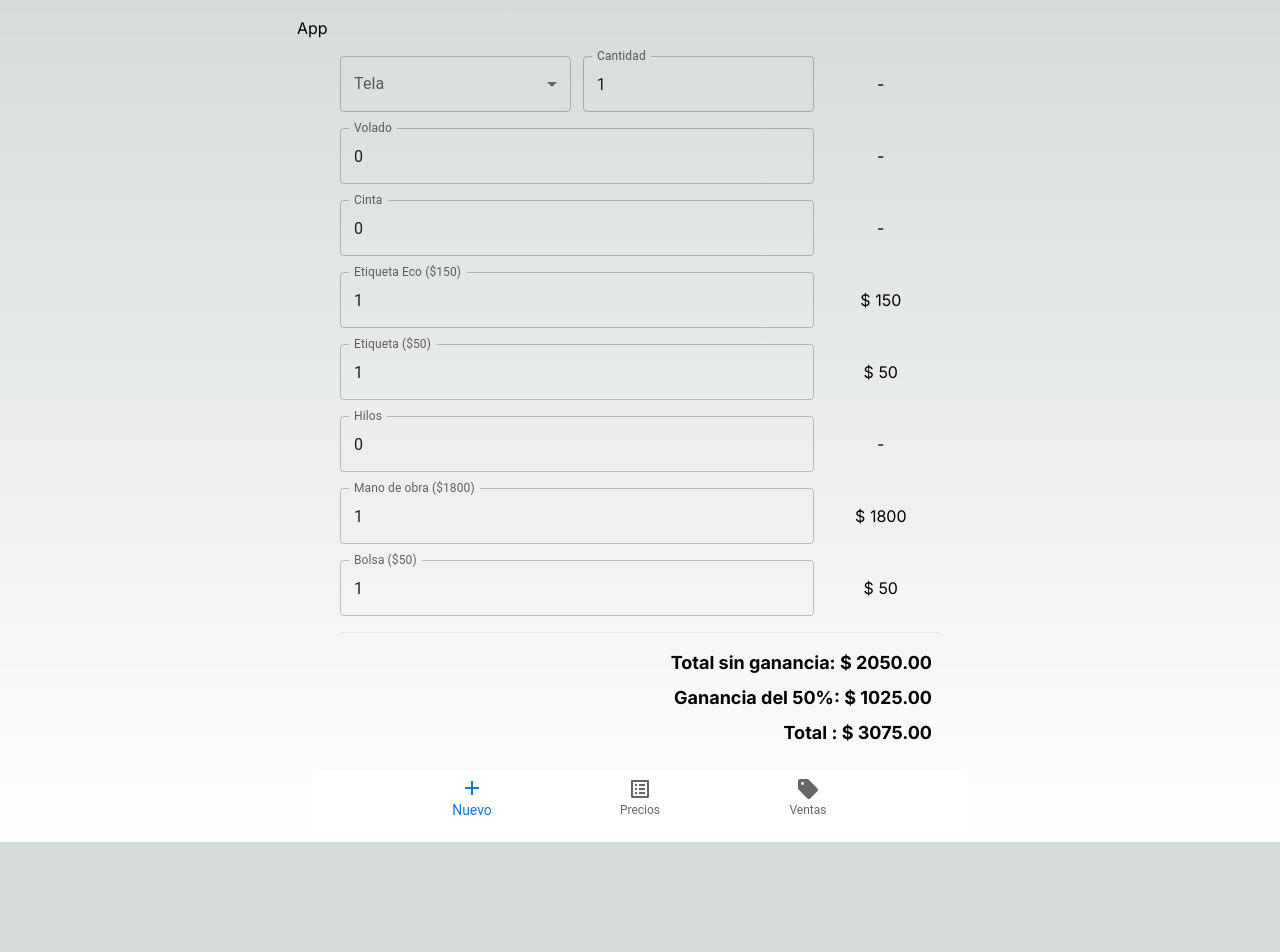
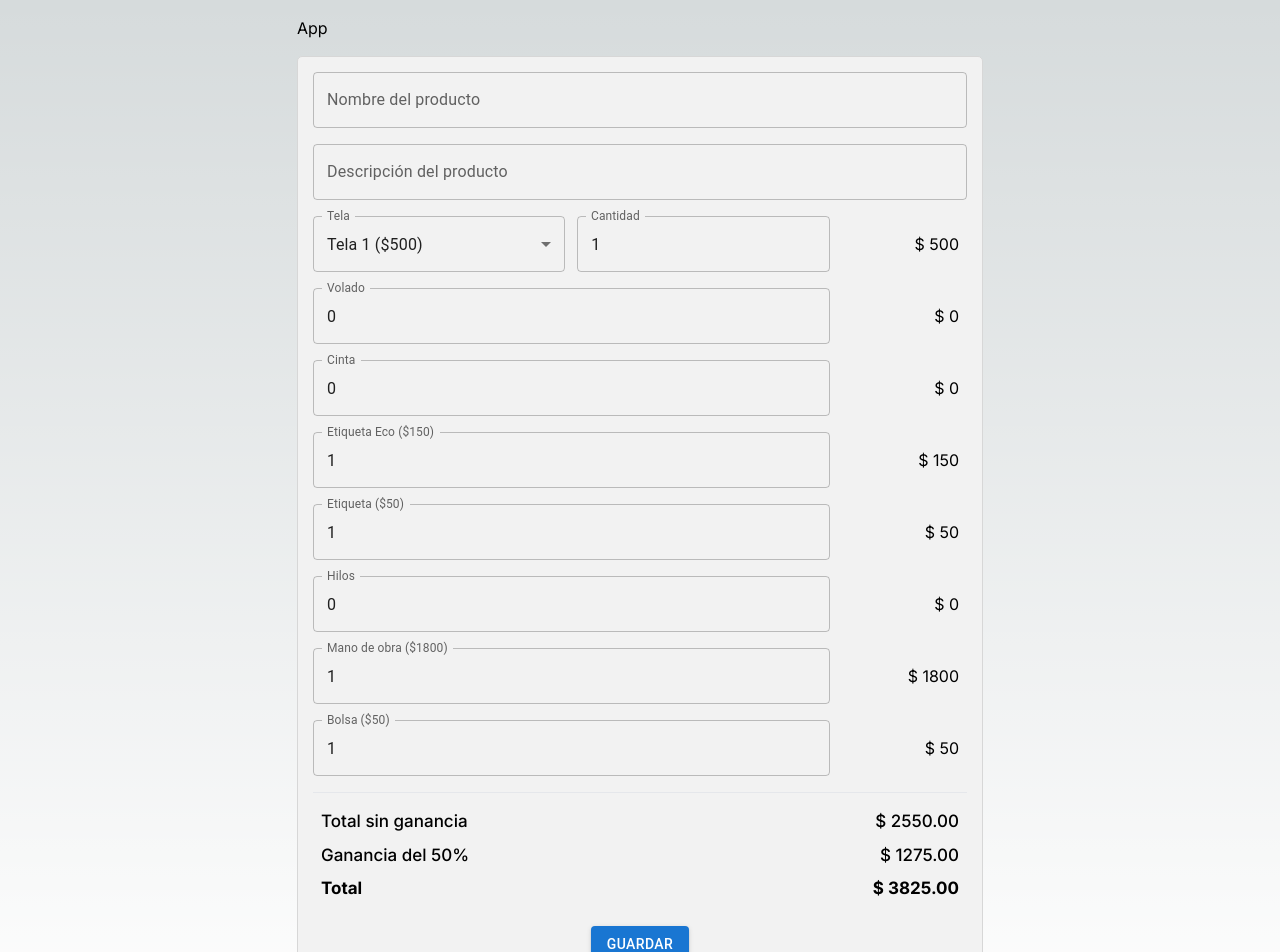
Before and after one commit to DamianBarzola/costos-app, a Next.js app: page / in a window 1280 px wide. Shown: the top 952 px of the page. Before the commit the page ends 842 px from the top, so only its background shows below. Built offline with nearby package versions, Linux system fonts and the light colour scheme.

Commit message:
add price list and save products

```diff
--- a/package.json
+++ b/package.json
@@ -16,7 +16,8 @@
     "next": "14.2.7",
     "next-pwa": "^5.6.0",
     "react": "^18",
-    "react-dom": "^18"
+    "react-dom": "^18",
+    "sonner": "^1.5.0"
   },
   "devDependencies": {
     "eslint": "^8",
--- a/src/app/layout.js
+++ b/src/app/layout.js
@@ -1,10 +1,13 @@
 import { Inter } from "next/font/google";
 import "./globals.css";
+import Header from "@/components/Header";
+import { Navigator } from "@/components/Navigator";
+import { Toaster } from "sonner";
 
 const inter = Inter({ subsets: ["latin"] });
 
 export const metadata = {
-  title: "PWA NextJS",
+  title: "Clavelina App",
   description: "It's a simple progressive web application made with NextJS",
   generator: "Next.js",
   manifest: "/manifest.json",
@@ -27,7 +30,17 @@ export const metadata = {
 export default function RootLayout({ children }) {
   return (
     <html lang="en">
-      <body className={inter.className}>{children}</body>
+      <body className={inter.className}>
+        <div className="flex justify-center min-h-screen">
+          <main className="w-full max-w-[750px] px-2 sm:px-6 lg:px-8">
+            <Toaster position="top-center" />
+
+            <Header />
+            <div className="mb-20 sm:mb-0">{children}</div>
+            <Navigator />
+          </main>
+        </div>
+      </body>
     </html>
   );
 }
--- a/src/app/page.js
+++ b/src/app/page.js
@@ -1,19 +1,85 @@
 "use client";
-import { Navigator } from "@/components/Navigator.jsx";
-import { Box, MenuItem, TextField } from "@mui/material";
+import { Box, Button, MenuItem, TextField } from "@mui/material";
 import { ELEMENT_TYPES } from "@/consts";
-import { useEffect } from "react";
+import { useEffect, useRef } from "react";
 import { useState } from "react";
+import { toast } from "sonner";
 
-let Data = [
+// let DATA = [
+//   {
+//     id: 1,
+//     label: "Tela",
+//     type: ELEMENT_TYPES.SELECT,
+//     amount: 1,
+//     // price: null,
+//     subtotal: null,
+//     optionSelected: "",
+//     options: [
+//       { id: 1, label: "Tela 1", price: 500 },
+//       { id: 2, label: "Tela 2", price: 500 },
+//     ],
+//   },
+//   {
+//     id: 2,
+//     label: "Volado",
+//     type: ELEMENT_TYPES.PRICE,
+//     price: 0,
+//     subtotal: null,
+//   },
+//   {
+//     id: 3,
+//     label: "Cinta",
+//     type: ELEMENT_TYPES.PRICE,
+//     price: 0,
+//     subtotal: null,
+//   },
+//   {
+//     id: 4,
+//     label: "Etiqueta Eco",
+//     type: ELEMENT_TYPES.QUANTITY,
+//     price: 150,
+//     amount: 1,
+//     subtotal: null,
+//   },
+//   {
+//     id: 5,
+//     label: "Etiqueta",
+//     type: ELEMENT_TYPES.QUANTITY,
+//     price: 50,
+//     amount: 1,
+//     subtotal: null,
+//   },
+//   {
+//     id: 6,
+//     label: "Hilos",
+//     type: ELEMENT_TYPES.PRICE,
+//     price: 0,
+//     subtotal: null,
+//   },
+//   {
+//     id: 7,
+//     label: "Mano de obra",
+//     type: ELEMENT_TYPES.QUANTITY,
+//     price: 1800,
+//     amount: 1,
+//     subtotal: null,
+//   },
+//   {
+//     id: 8,
+//     label: "Bolsa",
+//     type: ELEMENT_TYPES.QUANTITY,
+//     price: 50,
+//     amount: 1,
+//     subtotal: null,
+//   },
+// ];
+let DATA = {
+  revenue: 50,
+  items: [
     {
       id: 1,
       label: "Tela",
       type: ELEMENT_TYPES.SELECT,
-    amount: 1,
-    // price: null,
-    subtotal: null,
-    optionSelected: "",
       options: [
         { id: 1, label: "Tela 1", price: 500 },
         { id: 2, label: "Tela 2", price: 500 },
@@ -23,58 +89,43 @@ let Data = [
       id: 2,
       label: "Volado",
       type: ELEMENT_TYPES.PRICE,
-    price: 0,
-    subtotal: null,
     },
     {
       id: 3,
       label: "Cinta",
       type: ELEMENT_TYPES.PRICE,
-    price: 0,
-    subtotal: null,
     },
     {
       id: 4,
       label: "Etiqueta Eco",
       type: ELEMENT_TYPES.QUANTITY,
       price: 150,
-    amount: 1,
-    subtotal: null,
     },
     {
       id: 5,
       label: "Etiqueta",
       type: ELEMENT_TYPES.QUANTITY,
       price: 50,
-    amount: 1,
-    subtotal: null,
     },
     {
       id: 6,
       label: "Hilos",
       type: ELEMENT_TYPES.PRICE,
-    price: 0,
-    subtotal: null,
     },
     {
       id: 7,
       label: "Mano de obra",
       type: ELEMENT_TYPES.QUANTITY,
       price: 1800,
-    amount: 1,
-    subtotal: null,
     },
     {
       id: 8,
       label: "Bolsa",
       type: ELEMENT_TYPES.QUANTITY,
       price: 50,
-    amount: 1,
-    subtotal: null,
     },
-];
-
-let revenue = 50;
+  ],
+};
 
 function RowField({ rowData, handleSelect, handleChange }) {
   return (
@@ -87,7 +138,7 @@ function RowField({ rowData, handleSelect, handleChange }) {
               variant="outlined"
               fullWidth
               label={rowData.label}
-              value={rowData.optionSelected.id ?? ""}
+              value={rowData.optionSelected?.id ?? ""}
               onChange={handleSelect}
             >
               <MenuItem value="" disabled>
@@ -133,23 +184,29 @@ function RowField({ rowData, handleSelect, handleChange }) {
           )
         )}
       </div>
-      <div className="w-1/5 flex justify-center items-center">
-        <span>{rowData.subtotal ? "$ " + rowData.subtotal : "-"}</span>
+      <div className="w-1/5 flex justify-end pe-2 items-center">
+        <span>{"$ " + rowData.subtotal}</span>
       </div>
     </div>
   );
 }
 
 export default function Home() {
-  const [data, setData] = useState(Data);
-
+  const [data, setData] = useState([]);
+  const [info, setInfo] = useState({ name: "", description: "" });
+  const revenue = useRef(DATA.revenue);
   useEffect(() => {
-    let mappedSubtotal = Data.map((item) => {
+    let mappedSubtotal = DATA.items.map((item) => {
       if (item.type === ELEMENT_TYPES.SELECT) {
         item.subtotal = 0;
+        item.optionSelected = item?.options[0];
+        item.amount = 1;
+        item.subtotal = item.amount * item.optionSelected?.price;
       } else if (item.type === ELEMENT_TYPES.QUANTITY) {
+        item.amount = 1;
         item.subtotal = item.amount * item.price;
       } else if (item.type === ELEMENT_TYPES.PRICE) {
+        item.price = 0;
         item.subtotal = item.price;
       }
       return item;
@@ -185,21 +242,51 @@ export default function Home() {
       setData([...data]);
     }
   };
-  console.log(data);
-  const total = data.reduce(
-    (acc, item) => Number(acc) + (Number(item.subtotal) ?? 0),
-    0
+  const handleChangeInfo = (e) => {
+    setInfo({ ...info, [e.target.name]: e.target.value });
+  };
+
+  const total = data
+    .reduce((acc, item) => Number(acc) + (Number(item.subtotal) ?? 0), 0)
+    .toFixed(2);
+
+  const revenueAmount = Number((total * revenue.current) / 100).toFixed(2);
+  const finalAmount = (Number(total) + Number(revenueAmount)).toFixed(2);
+
+  const handleSave = () => {
+    if (!info.name || !info.description) {
+      toast.error("Por favor, llene todos los campos");
+      return;
+    }
+    let list = localStorage.getItem("products");
+    if (list) {
+      list = JSON.parse(list);
+      list.push({
+        ...info,
+        data: data,
+        revenue: revenueAmount,
+        cost: total,
+        total: finalAmount,
+      });
+      localStorage.setItem("products", JSON.stringify(list));
+    } else {
+      localStorage.setItem(
+        "products",
+        JSON.stringify([
+          {
+            ...info,
+            data: data,
+            revenue: revenueAmount,
+            cost: total,
+            final: finalAmount,
+          },
+        ])
       );
+    }
+    toast.success("Producto guardado con exito");
+  };
 
-  const revenueAmount = (total * revenue) / 100;
-
-  const finalAmount = total + revenueAmount;
   return (
-    <div className="flex justify-center min-h-screen">
-      <main className="w-full max-w-[750px] px-4 sm:px-6 lg:px-8">
-        <header className="my-4">
-          <h1>App</h1>
-        </header>
     <Box
       component="form"
       noValidate
@@ -209,10 +296,31 @@ export default function Home() {
         flexDirection: "column",
         gap: 2,
         width: "100%",
-            maxWidth: 600,
         margin: "0 auto",
+        background: "#f2f2f2",
+        padding: "15px",
+        borderRadius: "5px",
+        border: "1px solid #d7d7d7",
       }}
     >
+      <TextField
+        label={"Nombre del producto"}
+        variant="outlined"
+        type="text"
+        name="name"
+        onChange={handleChangeInfo}
+        value={info.name}
+        fullWidth
+      />
+      <TextField
+        label={"Descripción del producto"}
+        variant="outlined"
+        type="text"
+        name="description"
+        onChange={handleChangeInfo}
+        value={info.description}
+        fullWidth
+      />
       {data.map((item, index) => (
         <RowField
           rowData={item}
@@ -222,22 +330,25 @@ export default function Home() {
         />
       ))}
       <hr />
-          <div style={{ fontSize: "18px", fontWeight: "bold" }}>
-            <div className="flex justify-end px-2 mb-2">
-              <h6>Total sin ganancia: $ {total.toFixed(2)}</h6>
+      <div style={{ fontSize: "17px", fontWeight: "500" }}>
+        <div className="flex justify-between px-2 mb-2">
+          <p>Total sin ganancia</p>
+          <p>$ {total}</p>
         </div>
-            <div className="flex justify-end px-2 mb-2">
-              <h6>
-                Ganancia del {revenue}%: $ {revenueAmount.toFixed(2)}
-              </h6>
+        <div className="flex justify-between px-2 mb-2">
+          <p> Ganancia del {revenue.current}%</p>
+          <p>$ {revenueAmount}</p>
         </div>
-            <div className="flex justify-end px-2 mb-2">
-              <h6>Total : $ {finalAmount.toFixed(2)}</h6>
+        <div className="flex justify-between px-2 mb-2 font-bold">
+          <p> Total</p>
+          <p>$ {finalAmount}</p>
         </div>
       </div>
+      <div className="flex justify-center items-center">
+        <Button variant="contained" onClick={handleSave}>
+          Guardar
+        </Button>
+      </div>
     </Box>
-        <Navigator />
-      </main>
-    </div>
   );
 }
--- /dev/null
+++ b/src/app/pricelist/page.js
@@ -0,0 +1,138 @@
+"use client";
+import { AccountCircle, Search } from "@mui/icons-material";
+import {
+  Button,
+  Box,
+  Dialog,
+  DialogActions,
+  DialogContent,
+  DialogContentText,
+  DialogTitle,
+  InputAdornment,
+  TextField,
+} from "@mui/material";
+import React, { useState } from "react";
+
+const PriceList = () => {
+  const [search, setSearch] = useState("");
+  const [infoDialog, setInfoDialog] = useState(false);
+  const [productSelected, setProductSelected] = useState(null);
+
+  const [productList, setProductList] = useState(
+    JSON.parse(localStorage.getItem("products")) || []
+  );
+
+  const handleSelectProduct = (product) => {
+    setProductSelected(product);
+    setInfoDialog(true);
+  };
+
+  const filteredProducts = productList.filter((product) => {
+    return product.name.toLowerCase().includes(search.toLowerCase());
+  });
+  return (
+    <>
+      <Box
+        component="div"
+        sx={{
+          display: "flex",
+          flexDirection: "column",
+          gap: 1,
+          width: "100%",
+          margin: "0 auto",
+          background: "#f2f2f2",
+          padding: "15px",
+          borderRadius: "5px",
+          border: "1px solid #d7d7d7",
+        }}
+      >
+        <h1 className="text-2xl">
+          <b> Lista de Precios</b>
+        </h1>
+        <hr className="mb-3" />
+        <div className="flex justify-between text-lg">
+          <h6>
+            <b>Productos</b>
+          </h6>
+          <span>
+            <b>Precios</b>
+          </span>
+        </div>
+        <hr className="mb-3" />
+
+        <div className="mb-2">
+          <TextField
+            variant="outlined"
+            fullWidth
+            value={search}
+            onChange={(e) => setSearch(e.target.value)}
+            slotProps={{
+              input: {
+                startAdornment: (
+                  <InputAdornment position="start">
+                    <Search />
+                  </InputAdornment>
+                ),
+              },
+            }}
+          />
+        </div>
+        {filteredProducts?.length === 0 ? (
+          <div className="text-center">No hay productos</div>
+        ) : (
+          <>
+            {filteredProducts.map((item, index) => (
+              <div
+                key={"product-" + index}
+                className="flex justify-between items-center my-1 w-auto"
+                onClick={() => handleSelectProduct(item)}
+              >
+                <span className="truncate" style={{ width: "inherit" }}>
+                  {item.name +
+                    " aaaaaaaaaaaaaaaaaaaaaaaaaaaaaaaaaaaaaaaaaaaaaaa"}
+                </span>
+                <span style={{ width: "100px" }}>
+                  {"$ " + (item.total ?? "-")}
+                </span>
+              </div>
+            ))}
+          </>
+        )}
+      </Box>
+      <Dialog open={infoDialog} onClose={() => setInfoDialog(false)}>
+        <DialogTitle>
+          <b>Información del producto</b>
+        </DialogTitle>
+        <DialogContent>
+          <div>
+            <div>
+              <b>Nombre</b>
+              <p>{productSelected?.name ?? "-"}</p>
+            </div>
+            <div>
+              <b>Descripción</b>
+              <p>{productSelected?.description ?? "-"}</p>
+            </div>
+            <div>
+              <b>Costo</b>
+              <p>{"$ " + productSelected?.cost}</p>
+            </div>
+            <div>
+              <b>Ganancia</b>
+              <p>{"$ " + productSelected?.revenue}</p>
+            </div>
+            <div>
+              <b>Precio</b>
+              <p>{"$ " + productSelected?.total}</p>
+            </div>
+          </div>
+        </DialogContent>
+        <DialogActions>
+          <Button onClick={() => setInfoDialog(false)}>Cerrar</Button>
+        </DialogActions>
+      </Dialog>
+    </>
+  );
+};
+
+export default PriceList;
--- /dev/null
+++ b/src/components/Header.jsx
@@ -0,0 +1,13 @@
+import React from "react";
+
+const Header = () => {
+  return (
+    <>
+      <header className="my-4">
+        <h1>App</h1>
+      </header>
+    </>
+  );
+};
+
+export default Header;
--- a/src/components/Navigator.jsx
+++ b/src/components/Navigator.jsx
@@ -1,29 +1,41 @@
 "use client";
-import React, { useState } from "react";
+import React, { useEffect, useState } from "react";
 import BottomNavigation from "@mui/material/BottomNavigation";
 import BottomNavigationAction from "@mui/material/BottomNavigationAction";
-import LocationOnIcon from "@mui/icons-material/LocationOn";
-import { Box, Paper } from "@mui/material";
-import { Add, ListAlt, Sell } from "@mui/icons-material";
+import { Box } from "@mui/material";
+import { Add, List, ListAlt, Sell } from "@mui/icons-material";
+import Link from "next/link";
+import { redirect } from "next/navigation";
 
 export const Navigator = () => {
   const [value, setValue] = useState(0);
+
   return (
     <Box
-      className="bg-transparent bg-red-100 fixed bottom-0 left-0 right-0 w-full text-center p-4 sm:static sm:bottom-auto"
+      className="z-50 bg-white fixed bottom-0 left-0 right-0 w-full text-center p-3 sm:static sm:bottom-auto"
       elevation={3}
     >
       <BottomNavigation
-        className="w-100 bg-transparent "
+        className="w-100 bg-transparent"
         showLabels
+        style={{ justifyContent: "space-around" }}
         value={value}
-        onChange={(event, newValue) => {
+        onChange={(e, newValue) => {
           setValue(newValue);
         }}
       >
-        <BottomNavigationAction label="Nuevo" icon={<Add />} />
-        <BottomNavigationAction label="Precios" icon={<ListAlt />} />
-        <BottomNavigationAction label="Ventas" icon={<Sell />} />
+        {/* <Link href="/templates">
+          <BottomNavigationAction label="Plantillas" icon={<List />} />
+        </Link> */}
+        <Link href="/">
+          <BottomNavigationAction label="Nuevo" icon={<Add />} />
+        </Link>
+        <Link href="/pricelist">
+          <BottomNavigationAction label="Precios" icon={<ListAlt />} />
+        </Link>
+        <Link href="/sales">
+          <BottomNavigationAction label="Ventas" icon={<Sell />} />
+        </Link>
       </BottomNavigation>
     </Box>
   );
```
Also changed, not shown: 1 other file (tests, documents, lock files or other folders). Lines whose indentation alone changed are shown as unchanged.
